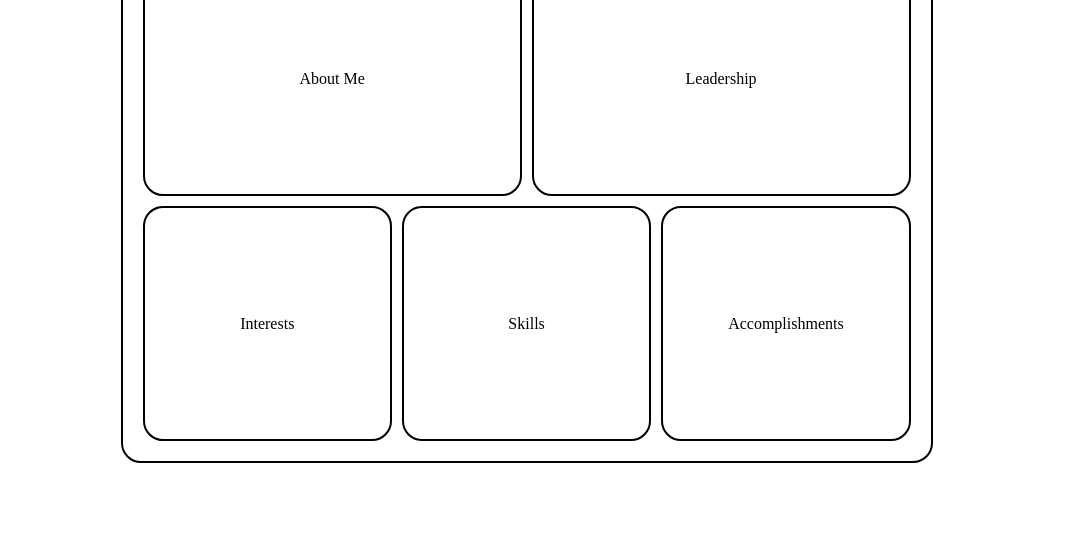
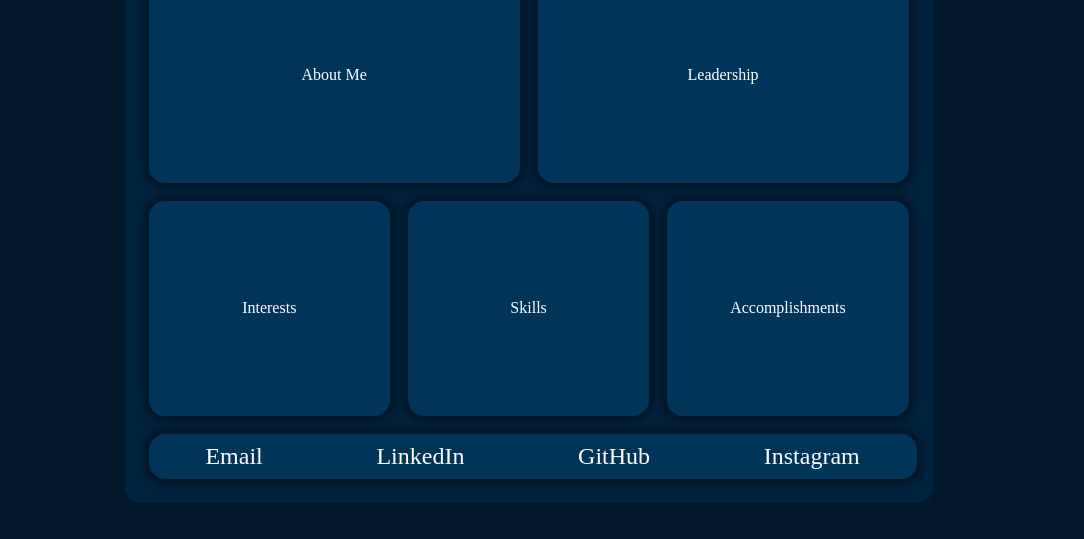
Before and after one commit to ParteekDeol/parteekdeol.com, a website built with Vite: page index.html in a window 1280 px wide. Shown: the part 261-800 px from the top of the page, without its empty margins (97-1181 px from the left). Built offline with nearby package versions, Linux system fonts and the light colour scheme.

Commit message:
Implement Contact Area, Implement Color Theme

```diff
--- a/index.html
+++ b/index.html
@@ -35,8 +35,14 @@
             <div class="information-title">Accomplishments</div>
             <div class="information-content"></div>
           </div>
+
+          <div id="contact-box" class="information-box">
+            <span class="contact-link"><a href="mailto:deolparteek@gmail.com">Email</a></span>
+            <span class="contact-link"><a href="https://www.linkedin.com/in/parteek-deol-1b0b4b1a3/" target="_blank">LinkedIn</a></span>
+            <span class="contact-link"><a href="https://www.github.com/ParteekDeol" target="_blank">GitHub</a></span>
+            <span class="contact-link"><a href="https://www.instagram.com/parteek_deol/" target="_blank">Instagram</a></span>
+          </div>
         </div>
-        <div id="contact-box"></div>
       </div>
     </div>
     <script type="module" src="/src/main.js"></script>
--- a/src/style.css
+++ b/src/style.css
@@ -6,15 +6,16 @@
 #app {
   width: 100vw;
   height: 100vh;
-  /* background-color: blue; */
+  background-color: #001829;
 }
 
 #name-title {
   position: absolute;
-  transform: translate(-8%, -70%);
+  transform: translate(-9%, -70%);
 
   font-size: 11vw;
   white-space: nowrap;
+  color: white;
 }
 
 #app-container {
@@ -25,26 +26,31 @@
 
 #information-container {
   width: 60vw;
-  height: 60vh;
+  height: 65vh;
   position: absolute;
 
   padding: 20px;
 
-  border: 2px solid black;
+  border: 4px solid #001829;
   border-radius: 20px;
 
   display: grid;
   grid-template-columns: repeat(6, 1fr);
-  grid-template-rows: 1fr 1fr;
+  grid-template-rows: 43% 43% 14%;
   grid-gap: 10px;
+  background-color: #00243D;
+  box-shadow: 0px 0px 10px 2px #001829;
 }
 
 .information-box {
-  border: 2px solid black;
+  border: 4px solid #001829;
   border-radius: 20px;
   display: flex;
   justify-content: center;
   align-items: center;
+  background-color: #003459;
+  box-shadow: 0px 0px 10px 2px #001829;
+  color: white;
 }
 
 #about-me-box {
@@ -66,3 +72,23 @@
 #accomplishments-box {
   grid-column: 5 / 7;
 }
+
+#contact-box {
+  display: flex;
+  justify-content: space-around;
+  align-items: center;
+
+  width: 100%;
+  grid-column: 1 / 7;
+  margin-bottom: 20px;
+}
+
+.contact-link {
+  color: white;
+  font-size: 1.5rem;
+}
+
+.contact-link a {
+  color: inherit;
+  text-decoration: none;
+}
```
